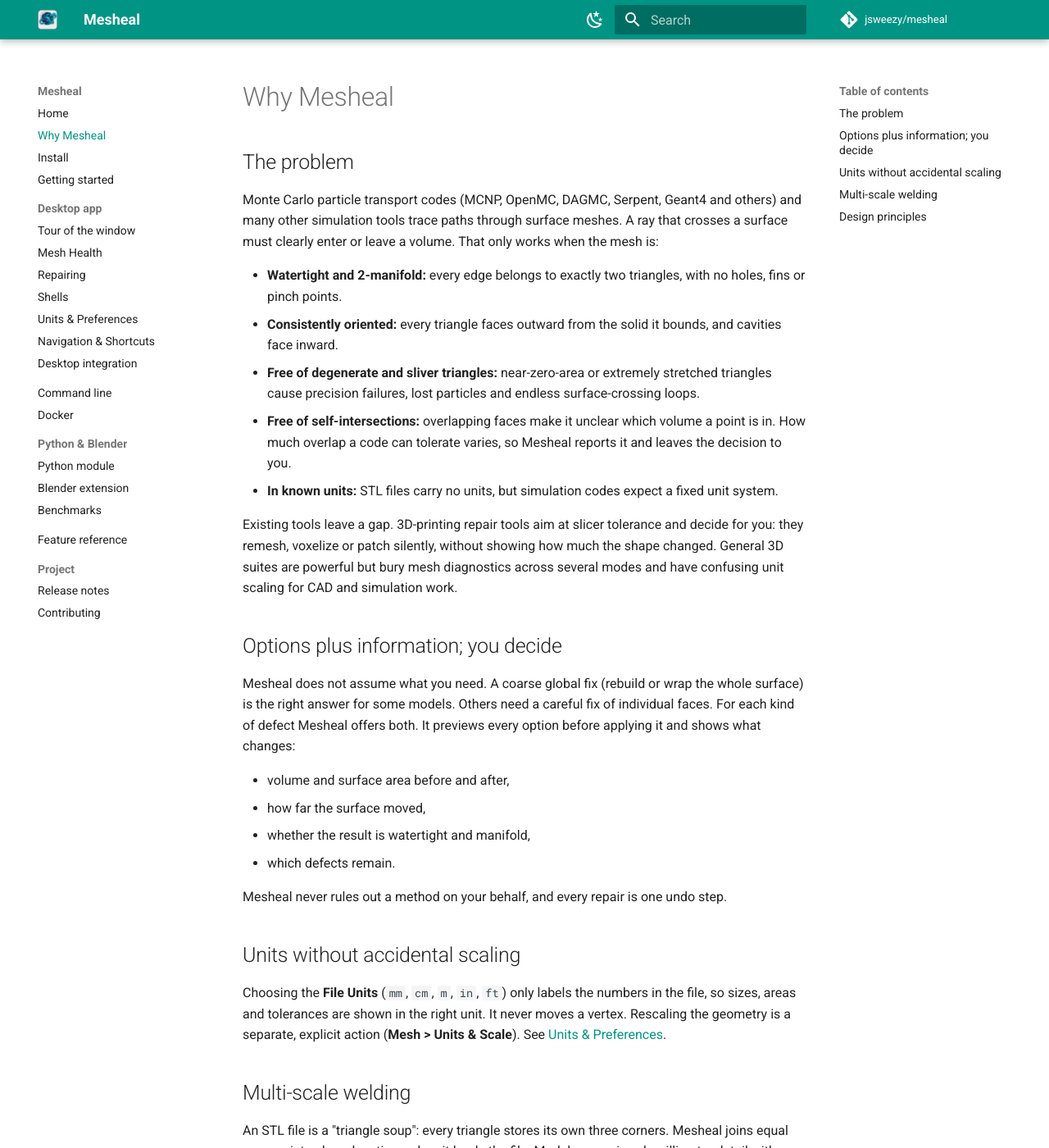
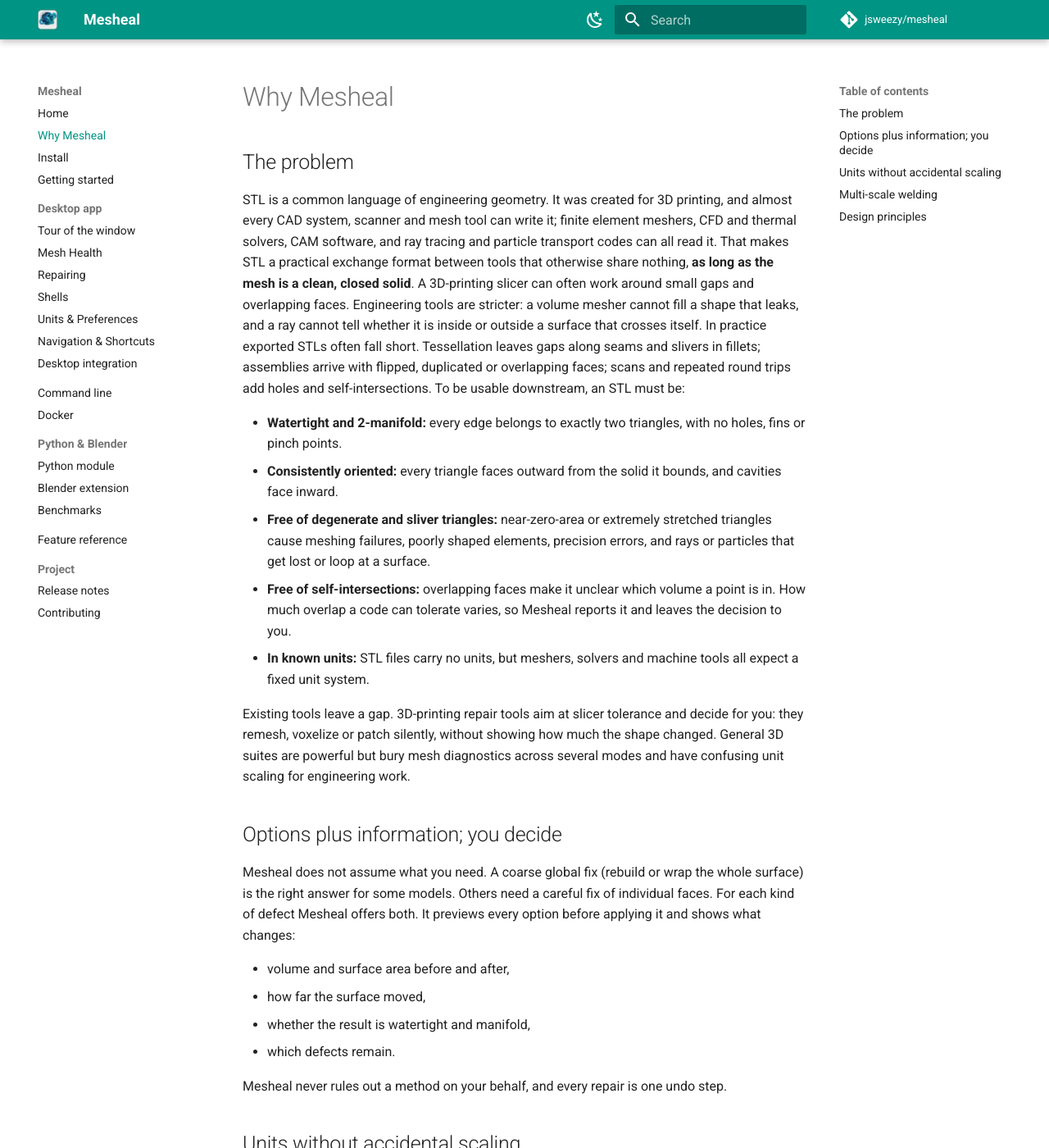
Before and after one commit to jsweezy/mesheal, an MkDocs documentation site: the page built from docs/why.md, in a window 1280 px wide and 1400 px high. Shown: the whole window at 82% size. Built offline with MkDocs 1.6.1 and Material for MkDocs 9.7.7, drawn with Linux system fonts in a browser that asks for light colours; comment, search, counter and statistics services are not loaded.

Commit message:
Why Mesheal: open with STL as an engineering exchange format; drop code names

```diff
--- a/docs/why.md
+++ b/docs/why.md
@@ -2,24 +2,33 @@
 
 ## The problem
 
-Monte Carlo particle transport codes (MCNP, OpenMC, DAGMC, Serpent, Geant4 and others) and many
-other simulation tools trace paths through surface meshes. A ray that crosses a surface must clearly
-enter or leave a volume. That only works when the mesh is:
+STL is a common language of engineering geometry. It was created for 3D printing, and almost every
+CAD system, scanner and mesh tool can write it; finite element meshers, CFD and thermal solvers, CAM
+software, and ray tracing and particle transport codes can all read it. That makes STL a practical
+exchange format between tools that otherwise share nothing, **as long as the mesh is a clean, closed
+solid**. A 3D-printing slicer can often work around small gaps and overlapping faces. Engineering
+tools are stricter: a volume mesher cannot fill a shape that leaks, and a ray cannot tell whether it
+is inside or outside a surface that crosses itself. In practice exported STLs often fall short.
+Tessellation leaves gaps along seams and slivers in fillets; assemblies arrive with flipped,
+duplicated or overlapping faces; scans and repeated round trips add holes and self-intersections. To
+be usable downstream, an STL must be:
 
 - **Watertight and 2-manifold:** every edge belongs to exactly two triangles, with no holes, fins or
   pinch points.
 - **Consistently oriented:** every triangle faces outward from the solid it bounds, and cavities face
   inward.
 - **Free of degenerate and sliver triangles:** near-zero-area or extremely stretched triangles cause
-  precision failures, lost particles and endless surface-crossing loops.
+  meshing failures, poorly shaped elements, precision errors, and rays or particles that get lost or
+  loop at a surface.
 - **Free of self-intersections:** overlapping faces make it unclear which volume a point is in. How
   much overlap a code can tolerate varies, so Mesheal reports it and leaves the decision to you.
-- **In known units:** STL files carry no units, but simulation codes expect a fixed unit system.
+- **In known units:** STL files carry no units, but meshers, solvers and machine tools all expect
+  a fixed unit system.
 
 Existing tools leave a gap. 3D-printing repair tools aim at slicer tolerance and decide for you: they
 remesh, voxelize or patch silently, without showing how much the shape changed. General 3D suites
-are powerful but bury mesh diagnostics across several modes and have confusing unit scaling for CAD
-and simulation work.
+are powerful but bury mesh diagnostics across several modes and have confusing unit scaling for
+engineering work.
 
 ## Options plus information; you decide
 
```
